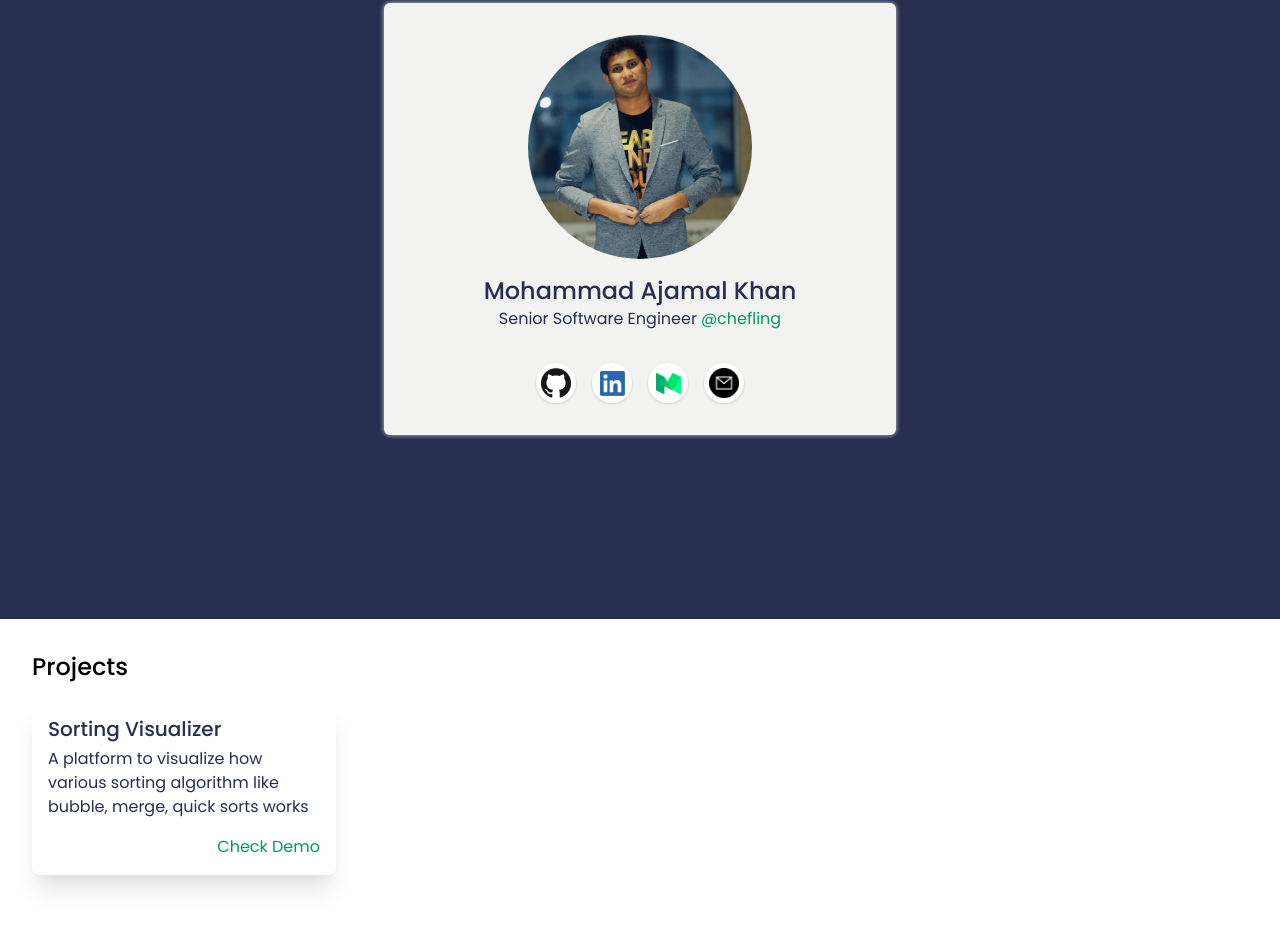
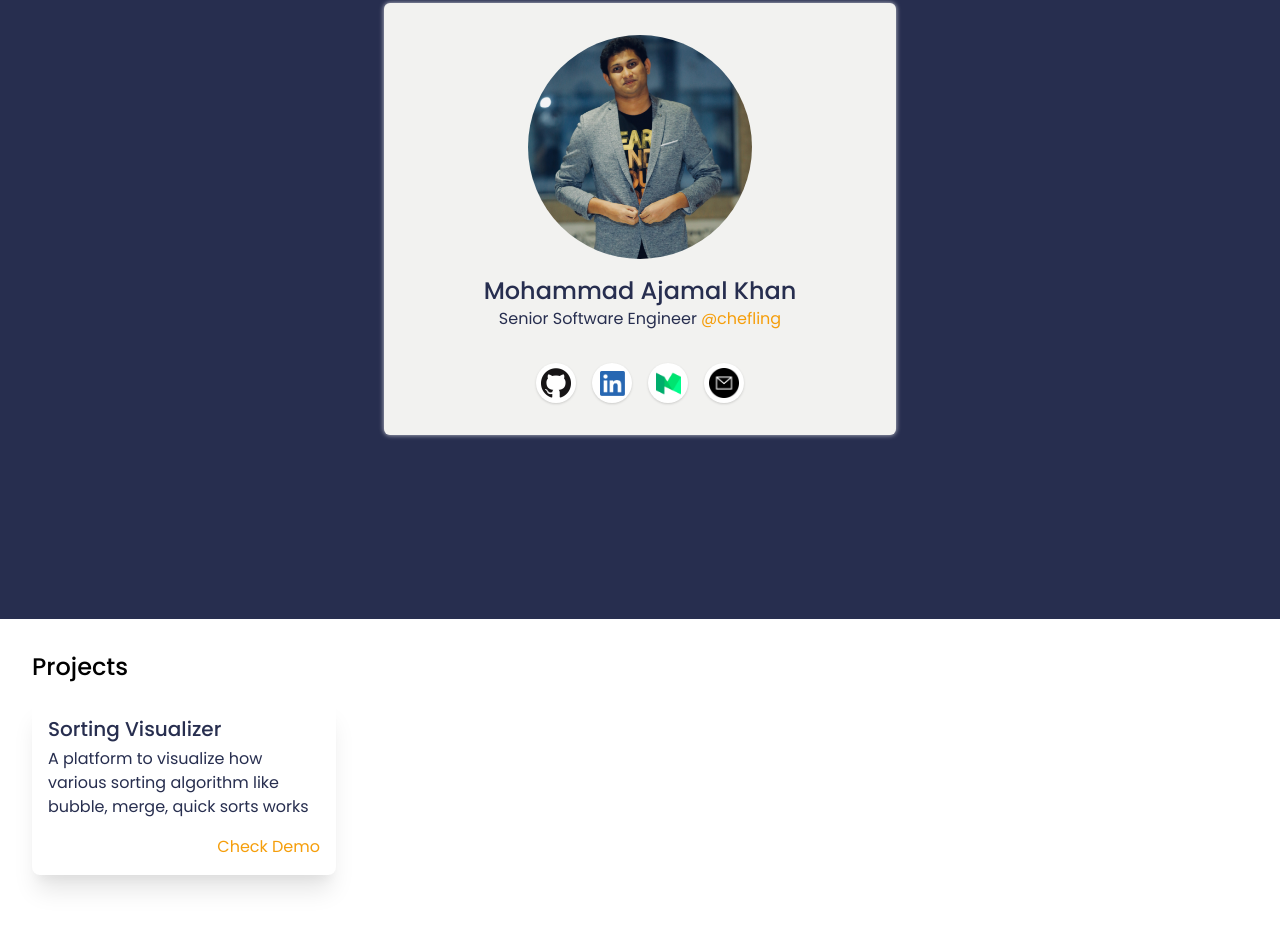
Before and after one commit to khan-ajamal/ajamalkhan-dot-com, a Gatsby site: page / in a window 1280 px wide. Shown: the part 181-1110 px from the top of the page. Built offline with nearby package versions, Linux system fonts and the light colour scheme; Gatsby itself is replaced by a stand-in of ours.

Commit message:
Change link color to yellow

```diff
--- a/src/components/hero.jsx
+++ b/src/components/hero.jsx
@@ -81,7 +81,7 @@ const Hero = () => {
             target="_blank"
             rel="noreferrer"
             href="https://www.chefling.com/"
-            className="inline-block ml-1 text-green-600"
+            className="inline-block ml-1 text-yellow-500"
           >
             @chefling
           </a>
--- a/src/components/projects/card.jsx
+++ b/src/components/projects/card.jsx
@@ -10,7 +10,7 @@ const Card = ({ title, description, url }) => {
           href={url}
           target="_blank"
           rel="noreferrer"
-          className="text-green-600 text-base"
+          className="text-yellow-500 text-base"
         >
           Check Demo
         </a>
```
